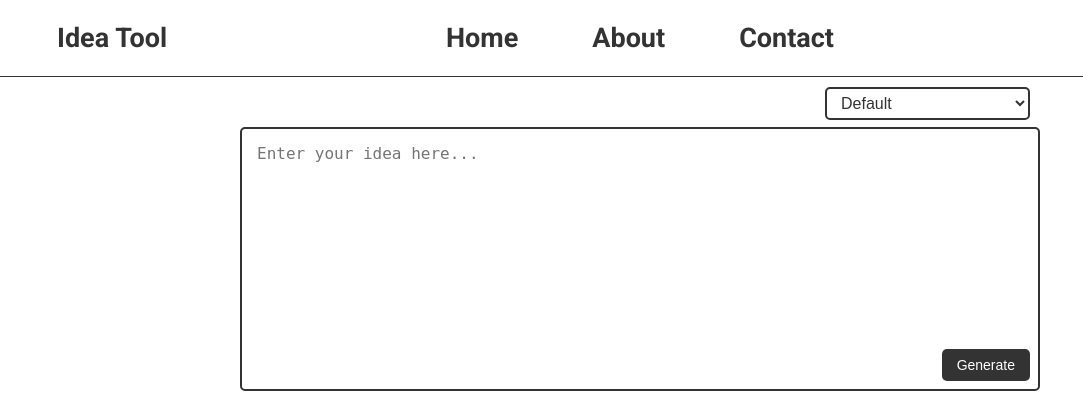
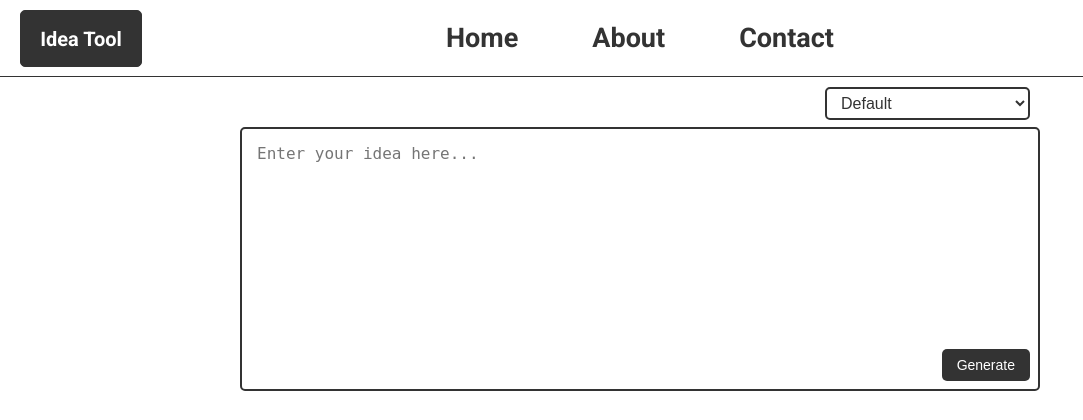
Before and after one commit to KaIWMalcolm/IdeaExpander, a Flask app: page /idea-tool in a window 1280 px wide. Shown: the top 420 px of the page, without its empty margins (0-1083 px from the left). Run offline with Flask 3, Linux system fonts and the light colour scheme.

Commit message:
Created mobile version

```diff
--- a/static/css/style.css
+++ b/static/css/style.css
@@ -100,9 +100,34 @@ nav a:hover {
     background-color: var(--hover-bg-color);
 }
 
-nav a.idea-tool {
+/* Ensure the Idea Tool button matches the hamburger menu size */
+.idea-tool {
     position: absolute;
     left: 20px;
+    top: 10px;
+    display: flex; /* Use flexbox for centering */
+    align-items: center; /* Vertically center */
+    justify-content: center; /* Horizontally center */
+    padding: 5px 10px; /* Compact padding */
+    background-color: var(--btn-bg-color);
+    color: var(--btn-text-color);
+    font-size: 20px; /* Adjusted font size */
+    text-decoration: none;
+    border-radius: 5px;
+    border: 1px solid var(--border-color);
+    height: 45px; /* Same height as the hamburger menu */
+    width: 100px; /* Set consistent width */
+    transition: background-color 0.3s ease, transform 0.2s ease;
+    text-align: center;
+}
+
+.idea-tool:hover {
+    background-color: var(--hover-bg-color);
+    transform: scale(1.05);
+}
+
+.idea-tool:active {
+    transform: scale(0.95);
 }
 
 /* Page Containers */
--- a/static/js/script.js
+++ b/static/js/script.js
@@ -94,3 +94,8 @@ document.addEventListener('DOMContentLoaded', () => {
         localStorage.setItem('theme', theme);
     }
 });
+
+document.querySelector('.menu-toggle').addEventListener('click', () => {
+    const nav = document.querySelector('nav');
+    nav.classList.toggle('show');
+});
--- a/templates/base.html
+++ b/templates/base.html
@@ -9,9 +9,10 @@
 </head>
 <body>
     <header>
+        <a href="{{ url_for('idea_tool') }}" class="idea-tool">Idea Tool</a>
+        <div class="menu-toggle">☰</div>
         <nav>
             <!-- Idea Tool link is given a special class to position it at top-left -->
-            <a href="{{ url_for('idea_tool') }}" class="idea-tool">Idea Tool</a>
             <!-- Other links remain centered -->
             <a href="{{ url_for('home') }}">Home</a>
             <a href="{{ url_for('about') }}">About</a>
```
Also changed, not shown: other parts of static/css/style.css (+64 -0 lines).
